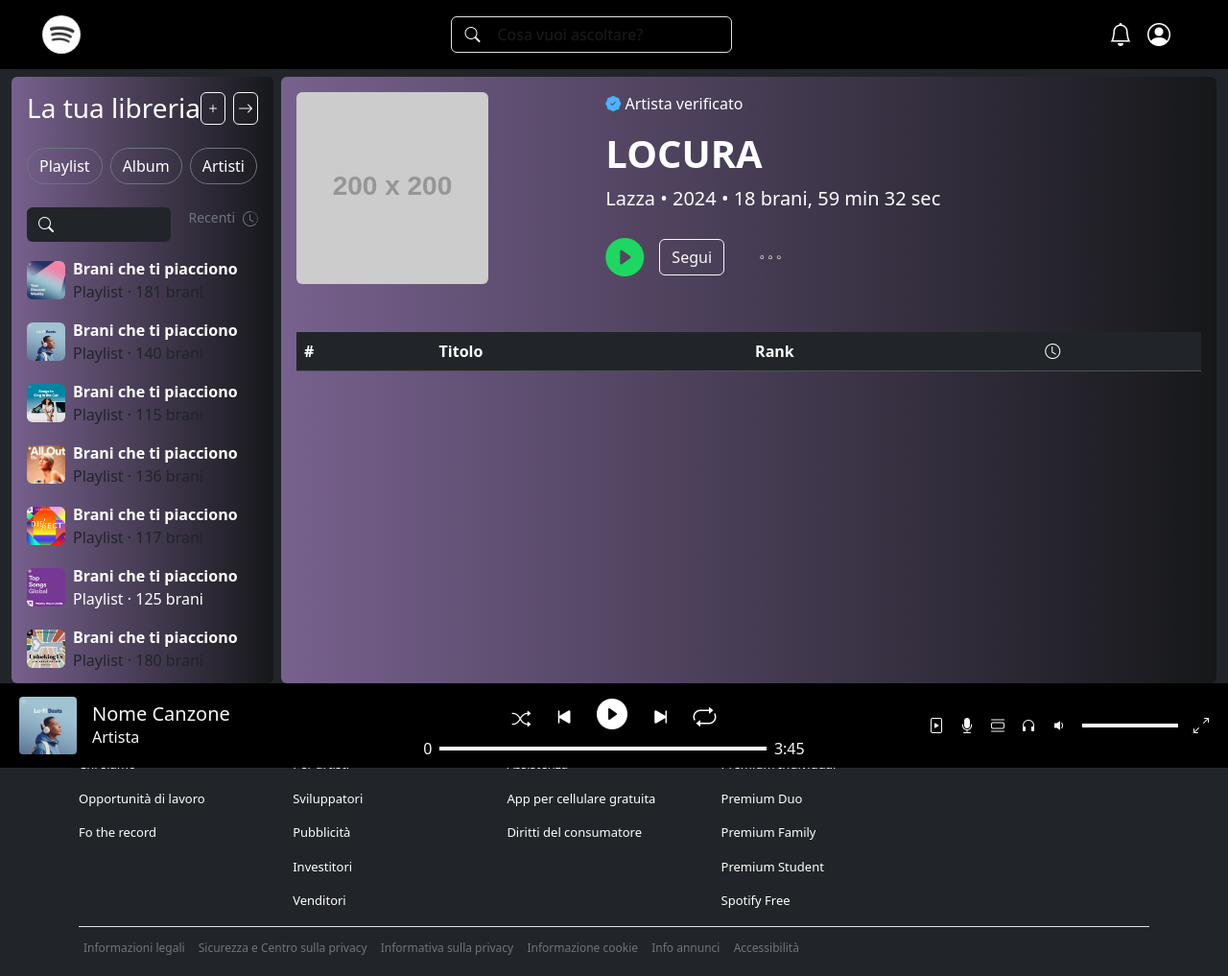
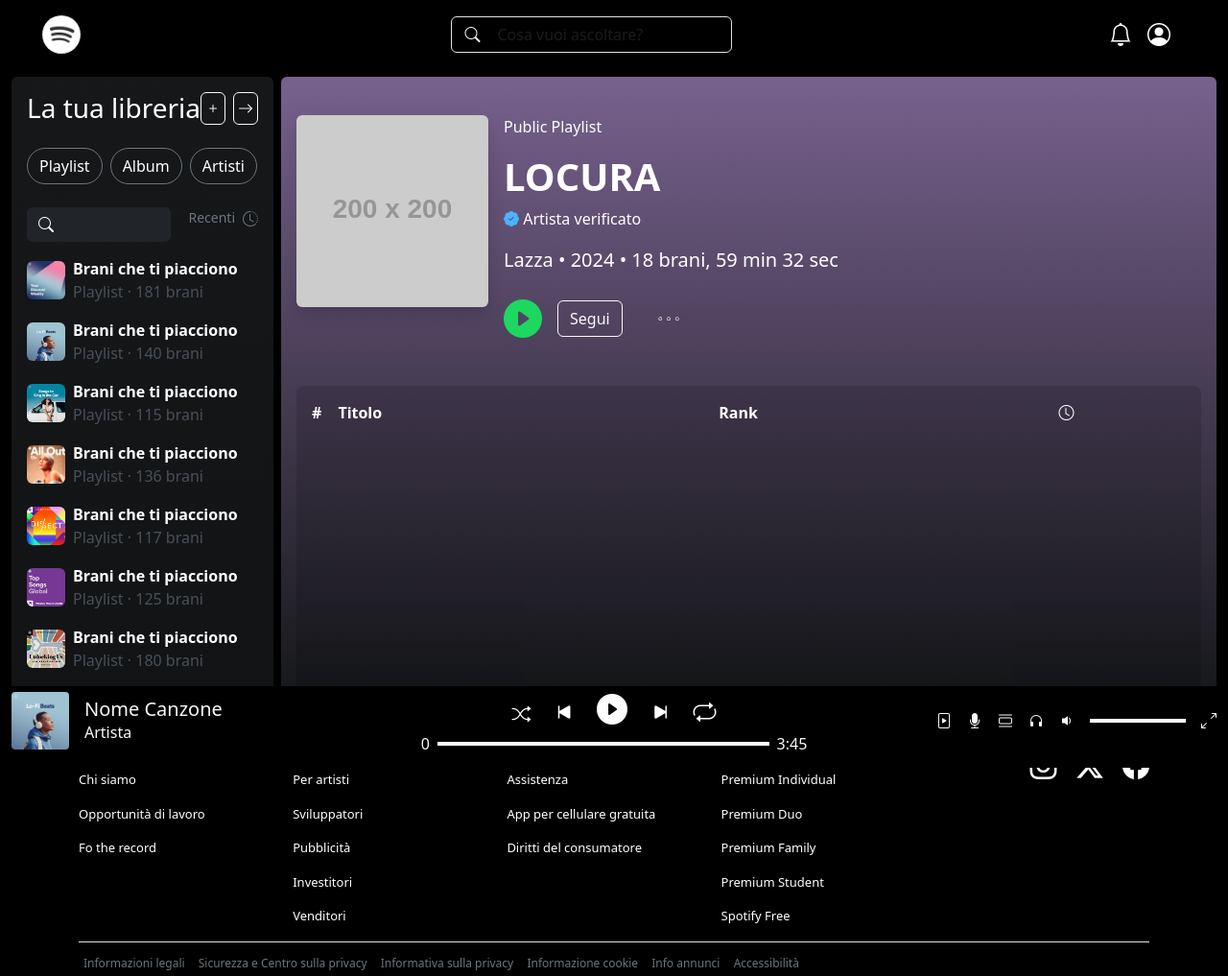
Before and after one commit to Rik991/Build-Week-2-Spotify, a plain HTML site: page album.html in a window 1280 px wide. Shown: the whole page at 96% size. Drawn offline with nearby package versions, Linux system fonts and the light colour scheme; no server answers; placeholder pictures from the web are drawn by us.

Commit message:
my-restyle-album-page

```diff
--- a/album.html
+++ b/album.html
@@ -9,7 +9,7 @@
     <link rel="stylesheet" href="./assets/css/circular-font.css" />
   </head>
 
-  <body class="text-white bg-dark">
+  <body class="text-white bg-black">
     <!-- Header con la navbar -->
     <header class="bg-black">
       <nav class="navbar navbar-expand-lg text-bg-white justify-content-between p-3">
@@ -70,10 +70,11 @@
 
     <!-- Main Content: Libreria, Album, Coda -->
     <main class="container-fluid">
-      <div class="d-flex gap-2 g-2" style="height: 80vh; overflow: hidden">
+      <div class="d-flex gap-2 g-2" style="height: 82vh; overflow: hidden">
         <!-- aside 1  -->
         <div class="asideScroll overflow-y-scroll mt-2 rounded" style="min-width: max-content">
-          <aside class="d-flex flex-column bg-dark text-white vh-100 p-3 barra-laterale album-section-gradient">
+          <aside class="d-flex flex-column bg-dark text-white vh-100 p-3 barra-laterale album-section-gradient" style="
+    background: linear-gradient(to top, rgb(0 0 0 / 50%), rgba(10, 10, 10, 0.5));">
             <div class="d-flex align-items-center justify-content-between mb-4">
               <div class="d-flex align-items-center">
                 <h3 class="mb-0">La tua libreria</h3>
@@ -112,63 +113,63 @@
                 <img src="./assets/imgs/search/image-1.jpeg" class="me-2 rounded" alt="Cover" width="40" height="40" />
                 <div class="playlist-text">
                   <strong>Brani che ti piacciono</strong><br />
-                  <span class="playlist-description text-dark">Playlist · 181 brani</span>
+                  <span class="playlist-description text-light-emphasis">Playlist · 181 brani</span>
                 </div>
               </li>
               <li class="d-flex align-items-center mb-3">
                 <img src="./assets/imgs/search/image-10.jpg" class="me-2 rounded" alt="Cover" width="40" height="40" />
                 <div>
                   <strong>Brani che ti piacciono</strong><br />
-                  <span class="playlist-description text-dark">Playlist · 140 brani</span>
+                  <span class="playlist-description text-light-emphasis">Playlist · 140 brani</span>
                 </div>
               </li>
               <li class="d-flex align-items-center mb-3">
                 <img src="./assets/imgs/search/image-11.jpg" class="me-2 rounded" alt="Cover" width="40" height="40" />
                 <div>
                   <strong>Brani che ti piacciono</strong><br />
-                  <span class="playlist-description text-dark">Playlist · 115 brani</span>
+                  <span class="playlist-description text-light-emphasis">Playlist · 115 brani</span>
                 </div>
               </li>
               <li class="d-flex align-items-center mb-3">
                 <img src="./assets/imgs/search/image-12.jpg" class="me-2 rounded" alt="Cover" width="40" height="40" />
                 <div>
                   <strong>Brani che ti piacciono</strong><br />
-                  <span class="playlist-description text-dark">Playlist · 136 brani</span>
+                  <span class="playlist-description text-light-emphasis">Playlist · 136 brani</span>
                 </div>
               </li>
               <li class="d-flex align-items-center mb-3">
                 <img src="./assets/imgs/search/image-2.jpg" class="me-2 rounded" alt="Cover" width="40" height="40" />
                 <div>
                   <strong>Brani che ti piacciono</strong><br />
-                  <span class="playlist-description text-dark">Playlist · 117 brani</span>
+                  <span class="playlist-description text-light-emphasis">Playlist · 117 brani</span>
                 </div>
               </li>
               <li class="d-flex align-items-center mb-3">
                 <img src="./assets/imgs/search/image-14.jpg" class="me-2 rounded" alt="Cover" width="40" height="40" />
                 <div>
                   <strong>Brani che ti piacciono</strong><br />
-                  <span class="playlist-description ttext-dark">Playlist · 125 brani</span>
+                  <span class="playlist-description text-light-emphasis">Playlist · 125 brani</span>
                 </div>
               </li>
               <li class="d-flex align-items-center mb-3">
                 <img src="./assets/imgs/search/image-15.jpg" class="me-2 rounded" alt="Cover" width="40" height="40" />
                 <div>
                   <strong>Brani che ti piacciono</strong><br />
-                  <span class="playlist-description text-dark">Playlist · 180 brani</span>
+                  <span class="playlist-description text-light-emphasis">Playlist · 180 brani</span>
                 </div>
               </li>
               <li class="d-flex align-items-center mb-3">
                 <img src="./assets/imgs/search/image-16.jpg" class="me-2 rounded" alt="Cover" width="40" height="40" />
                 <div>
                   <strong>Brani che ti piacciono</strong><br />
-                  <span class="playlist-description text-dark">Playlist · 178 brani</span>
+                  <span class="playlist-description text-light-emphasis">Playlist · 178 brani</span>
                 </div>
               </li>
               <li class="d-flex align-items-center mb-3">
                 <img src="./assets/imgs/search/image-17.jpg" class="me-2 rounded" alt="Cover" width="40" height="40" />
                 <div>
                   <strong>Brani che ti piacciono</strong><br />
-                  <span class="playlist-description text-dark">Playlist · 181 brani</span>
+                  <span class="playlist-description text-light-emphasis">Playlist · 181 brani</span>
                 </div>
               </li>
 
@@ -179,14 +180,16 @@
 
         <!-- Main Album Content -->
         <div class="asideScroll overflow-y-scroll mt-2 text-bg-dark rounded p-3 album-section-gradient flex-grow-1">
-          <div class="row mb-4">
-            <div class="col-md-4">
-              <img id="albumCover" src="https://via.placeholder.com/200" alt="Album Cover" class="img-fluid rounded" />
+          <div class="d-flex gap-3 mt-4 mb-3">
+            <div>
+              <img id="albumCover" src="https://via.placeholder.com/200" alt="Album Cover" class="img-fluid rounded shadow" />
             </div>
-            <div class="col-md-8">
-              <p><i class="verified-iconC bi bi-patch-check-fill"></i> Artista verificato</p>
+            <div>
+              <p>Public Playlist</p>
+
               <h1 id="albumTitle" class="display-3 fw-bold fs-1">LOCURA</h1>
               <!--deve prendere i dati dell'api, se riuscuamo il colore dell'album-->
+              <p><i class="verified-iconC bi bi-patch-check-fill"></i> Artista verificato</p>
               <p id="albumInfo" class="lead">Lazza • 2024 • 18 brani, 59 min 32 sec</p>
               <div class="d-flex align-items-center gap-3 mb-4">
                 <div>
@@ -231,10 +234,16 @@
           </div>
 
           <!-- Tabella con la lista delle tracce -->
-          <table class="table table-dark table-hover">
+          <table style="
+          background-color: #0000001f;
+          /* color: aqua; */
+          border-radius: 0.5rem;
+          /* margin: 1rem; */
+          width: -webkit-fill-available;
+          height: -webkit-fill-available;">
             <thead>
               <tr>
-                <th scope="col">#</th>
+                <th scope="col" style="padding: 1rem; width: 30px;" >#</th>
                 <th scope="col">Titolo</th>
                 <th scope="col">Rank</th>
                 <th scope="col"><i class="bi bi-clock"></i></th>
@@ -252,8 +261,9 @@
         </div>
 
         <!-- aside 2 -->
-        <div class="asideScroll overflow-y-scroll mt-2 d-none hiddenAside rounded">
-          <aside class="aside-coda bg-dark text-white p-4 album-section-gradient">
+        <div class="asideScroll overflow-y-scroll mt-2 d-none hiddenAside rounded" >
+          <aside class="aside-coda bg-dark text-white p-4 album-section-gradient" style="
+    background: linear-gradient(to top, rgb(0 0 0 / 50%), rgba(10, 10, 10, 0.5));">
             <div class="d-flex justify-content-between align-items-center mb-4">
               <div class="d-flex align-items-center gap-3">
                 <h5 class="text-white fw-bold mb-0">Coda</h5>
@@ -329,12 +339,16 @@
         </div>
       </section>
     </main>
+
     <footer>
       <audio id="current-audio" cusrom-controls>
         <source id="source" src="" type="audio/mpeg" />
       </audio>
       <div class="container-fluid bg-black text-light">
-        <div class="row p-2 align-items-center">
+        <div class="row align-items-center" style="
+        /* padding: 0.5rem; */
+        padding-top: 0;
+        padding-bottom: 0.8rem;">
           <div class="col d-flex">
             <img id="footer-img" class="rounded-1" src="./assets/imgs/search/image-10.jpg" alt="Copertina album" height="60" />
             <div class="d-flex flex-column justify-content-center px-3">
--- a/assets/scss/style.scss
+++ b/assets/scss/style.scss
@@ -52,10 +52,10 @@
   background: #cd9cf2;
 
   /* Chrome 10-25, Safari 5.1-6 */
-  background: -webkit-linear-gradient(to right, rgba(205, 156, 242, 0.5), rgba(10, 10, 10, 0.5));
+  background: -webkit-linear-gradient(to bottom, rgba(205, 156, 242, 0.5), rgba(10, 10, 10, 0.5));
 
   /* W3C, IE 10+/ Edge, Firefox 16+, Chrome 26+, Opera 12+, Safari 7+ */
-  background: linear-gradient(to right, rgba(205, 156, 242, 0.5), rgba(10, 10, 10, 0.5));
+  background: linear-gradient(to bottom, rgba(205, 156, 242, 0.5), rgba(10, 10, 10, 0.5));
 }
 .artist-section-gradient {
   /* fallback for old browsers */
@@ -156,8 +156,9 @@
 
 // album page
 
-.hoverTr:hover {
-  color: green !important;
+.hoverRiga:hover {
+  color: #55cf59 !important;
+  background-color: #1c1c1c3c;
 }
 
 .search-bar {
--- a/script/album.js
+++ b/script/album.js
@@ -54,11 +54,11 @@
       albumArray.forEach((singleTrack, i) => {
         // console.log(singleTrack);
         const tr = document.createElement("tr");
-        tr.classList.add("hoverTr");
+        tr.classList.add("hoverRiga");
         tr.innerHTML = `
-                  <th scope="row"><div class="d-flex justify-content-start align-items-center">${
+                  <th style="padding: 1rem; width: 30px;" scope="row"><div class="d-flex justify-content-start align-items-center">${
                     i + 1
-                  }<img src="../assets/imgs/sound Sp.gif" height="20"  class="d-none"/></div></th>
+                  }<img src="../assets/imgs/ImgSpotLoop.gif" height="40" style="margin-block: -1rem;" class="d-none"/></div></th>
                   <td class="hoverTr">${singleTrack.title}</td>
                   <td>${singleTrack.rank.toString().slice(0, 3)}.${singleTrack.rank.toString().slice(3, 7)}</td>
                   <td>${formatDuration(singleTrack.duration)}</td>`;
@@ -226,8 +226,9 @@
 }
 //fine progress bar
 
-duration.innerText = formatDuration(song.duration);
+// duration.innerText = formatDuration(song.duration);
 //vecchio codice qui sotto commentato
 // duration.innerText = parseFloat((song.duration / 60).toFixed(2));
-currentAudio.src = song.preview;
-currentAudio.play();
+// s
+
+// color pick
```
Also changed, not shown: assets/imgs/ImgSpotLoop.gif (added), assets/scss/style.css, 1 other file.
